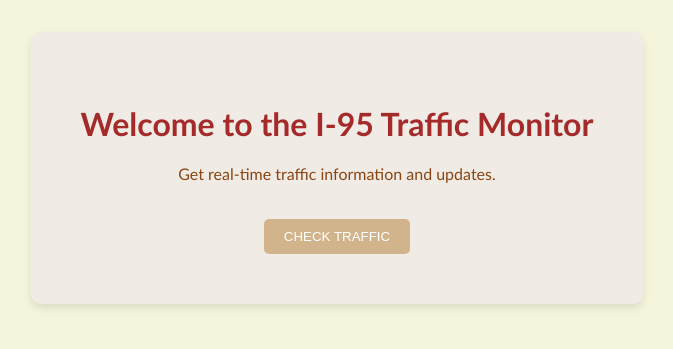
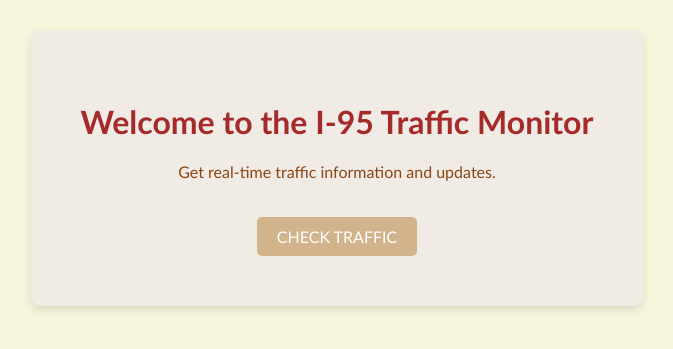
Before and after one commit to lzborges1/Term-Project, a Flask app: page / in a window 1280 px wide. Shown: the part 232-581 px from the top of the page, without its empty margins (303-976 px from the left). Run offline with Flask 3, Linux system fonts and the light colour scheme.

Commit message:
got website to work

```diff
--- a/traffic_helper/app.py
+++ b/app.py
@@ -1,10 +1,17 @@
 from flask import Flask, render_template, request, url_for, redirect
-from traffic_helper import get_traffic_data, process_raw_data, calculate_traffic_flow, analyze_traffic_for_route
+from traffic_helper.traffic_helper import get_traffic_data, process_raw_data, calculate_traffic_flow, analyze_traffic_for_route
 import os
+import requests
+from config import MAPBOX_TOKEN
 
 print(os.getcwd())
 
 app = Flask(__name__)
+
+
+@app.route('/')
+def index():
+    return render_template('index.html')
 
 # Function to perform geocoding using Mapbox
 def geocode_location(location_name):
@@ -18,9 +25,6 @@ def geocode_location(location_name):
     else:
         response.raise_for_status()
 
-@app.route('/')
-def index():
-    return render_template('index.html')
 
 @app.route('/traffic', methods=['GET'])
 def traffic():
--- a/template/index.html
+++ b/templates/index.html
@@ -3,7 +3,7 @@
 <head>
 <meta charset="UTF-8">
 <meta name="viewport" content="width=device-width, initial-scale=1.0">
-<title>I=95 Traffic Monitor</title>
+<title>I-95 Traffic Monitor</title>
 <style>
   body {
     font-family: 'Calibri', sans-serif;
@@ -29,7 +29,7 @@
     color: #a52a2a;
   }
 
-  button {
+  a.button {
     background-color: #d2b48c;
     color: white;
     border: none;
@@ -39,9 +39,11 @@
     border-radius: 5px;
     cursor: pointer;
     transition: background-color 0.3s ease;
+    text-decoration: none;
+    display: inline-block;
   }
 
-  button:hover {
+  a.button:hover {
     background-color: #a52a2a;
   }
 </style>
@@ -50,7 +52,7 @@
   <div class="container">
     <h1>Welcome to the I-95 Traffic Monitor</h1>
     <p>Get real-time traffic information and updates.</p>
-    <button>Check Traffic</button>
+    <a href="/traffic" class="button">Check Traffic</a>
   </div>
 </body>
 </html>
--- a/template/result.html
+++ b/templates/result.html
@@ -49,6 +49,7 @@
 <body>
   <div class="container">
     <h1>Traffic Results for I-95</h1>
+    <div id="map"></div>
     <table>
       <tr>
         <th>Location</th>
```
Also changed, not shown: config.py (renamed from traffic_helper/config.py).
